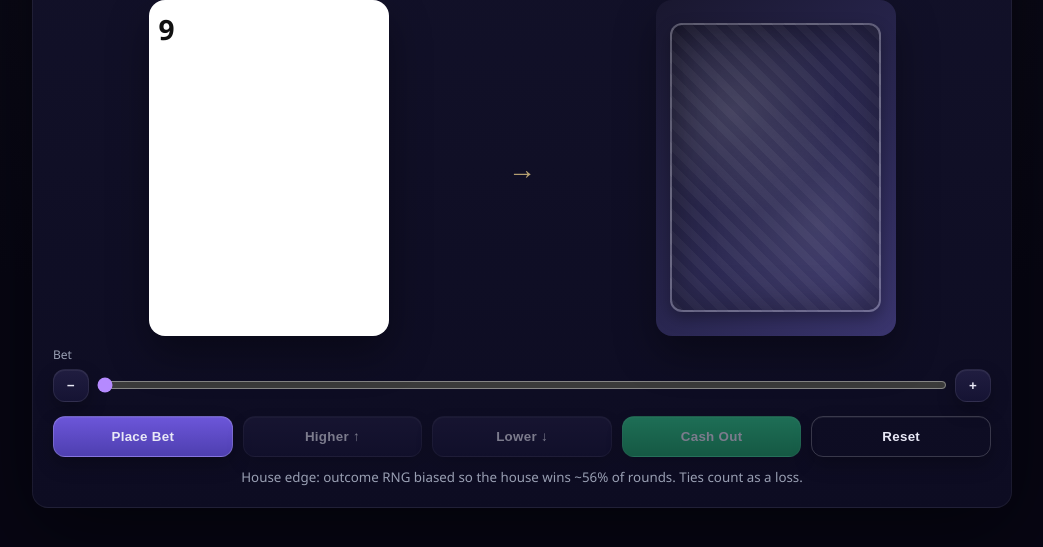
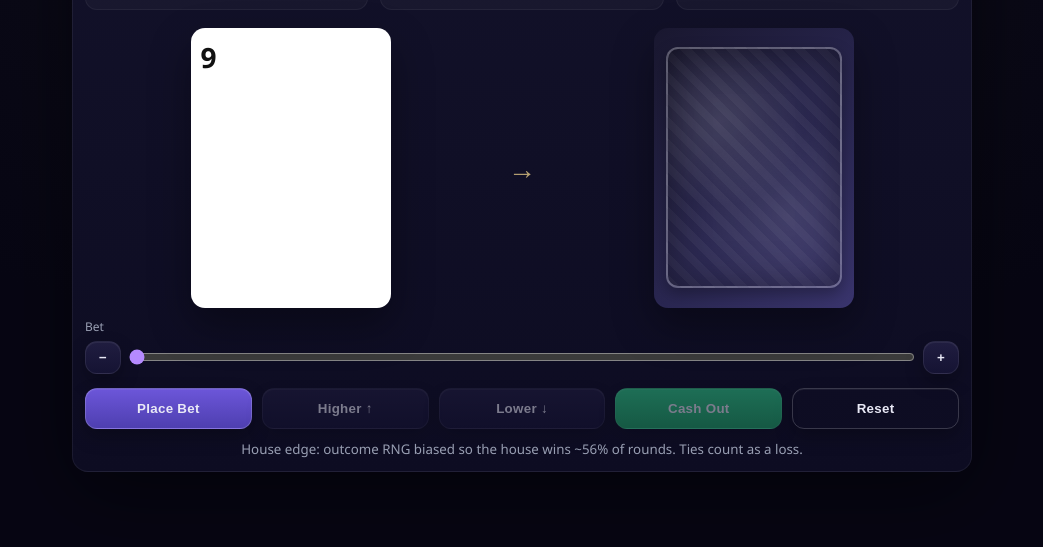
Before and after one commit to nicholas-zeus/JSGames, a plain HTML site: page highlow.html in a window 1280 px wide. Shown: the part 235-782 px from the top of the page, without its empty margins (118-1161 px from the left). Drawn offline with Linux system fonts and the light colour scheme.

Commit message:
update highlow.css

```diff
--- a/css/highlow.css
+++ b/css/highlow.css
@@ -139,3 +139,37 @@ body.casino-dark {
   .vs { justify-self: center; transform: rotate(90deg); }
   .actions { grid-template-columns: repeat(2, 1fr); }
 }
+/* --- viewport fit + side-by-side overrides --- */
+body.casino-dark { overflow: hidden; }                     /* prevent page scroll */
+.hl-container { padding: 8px; min-height: 100vh; }         /* compact padding */
+.hl-table {
+  width: min(900px, 96vw);
+  max-height: calc(100vh - 24px);
+  padding: 12px;
+  overflow: hidden;
+}
+
+/* cards always side-by-side, even on mobile */
+.hl-cards { grid-template-columns: 1fr auto 1fr; gap: 12px; }
+
+/* scale cards to fit small screens neatly */
+.card { width: clamp(120px, 28vw, 200px); border-radius: 14px; }
+.card .card-face { border-radius: 14px; }
+
+/* type scales down on small screens */
+.rank { font-size: clamp(18px, 3.8vw, 28px); }
+.suit {
+  width: clamp(22px, 4.2vw, 34px);
+  height: clamp(22px, 4.2vw, 34px);
+  display: grid; place-items: center;
+  font-size: clamp(18px, 3.8vw, 28px);
+  /* when using emoji/text suits */
+  background: none !important;
+}
+
+/* stats + buttons tighten on mobile but keep 1 row cards */
+@media (max-width: 820px) {
+  .hl-stats { grid-template-columns: 1fr 1fr 1fr; } /* keep in one line */
+  .actions  { grid-template-columns: repeat(5, minmax(0,1fr)); }
+  .vs { transform: none; } /* no rotation */
+}
```
